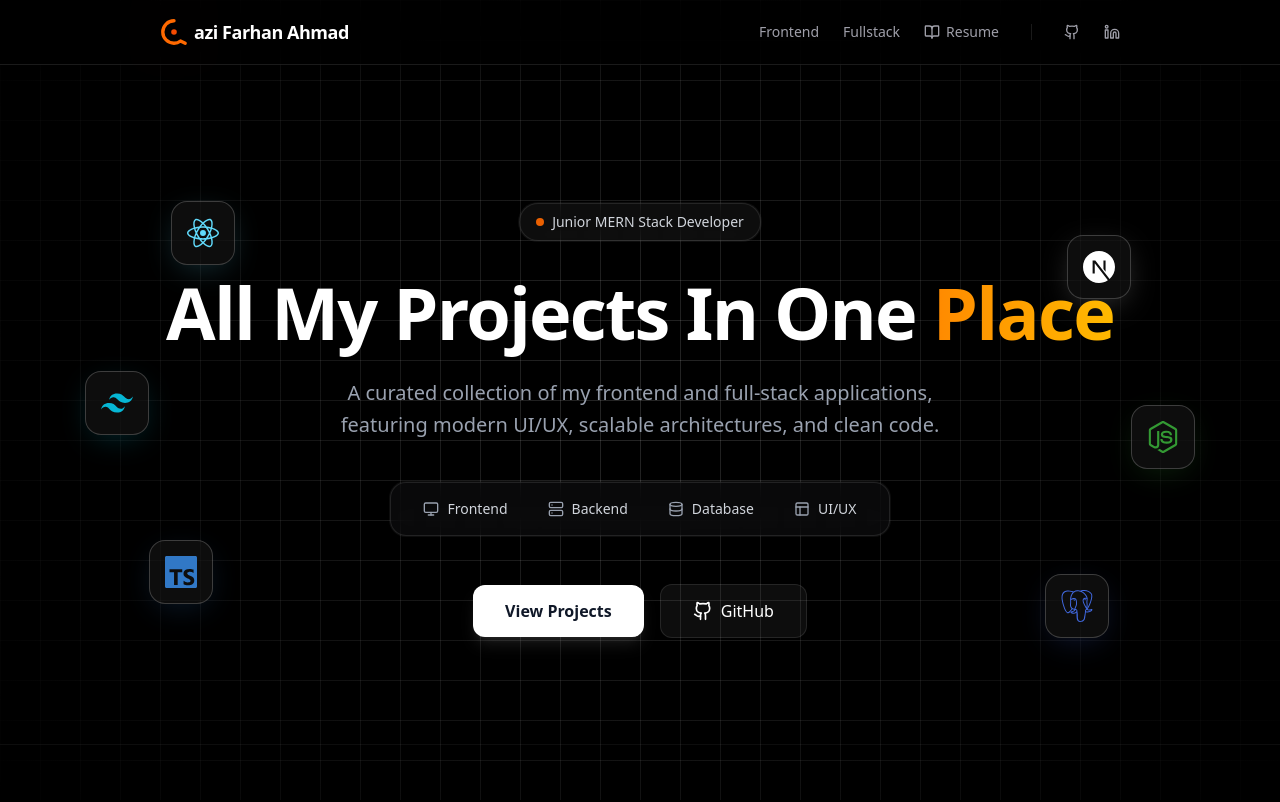
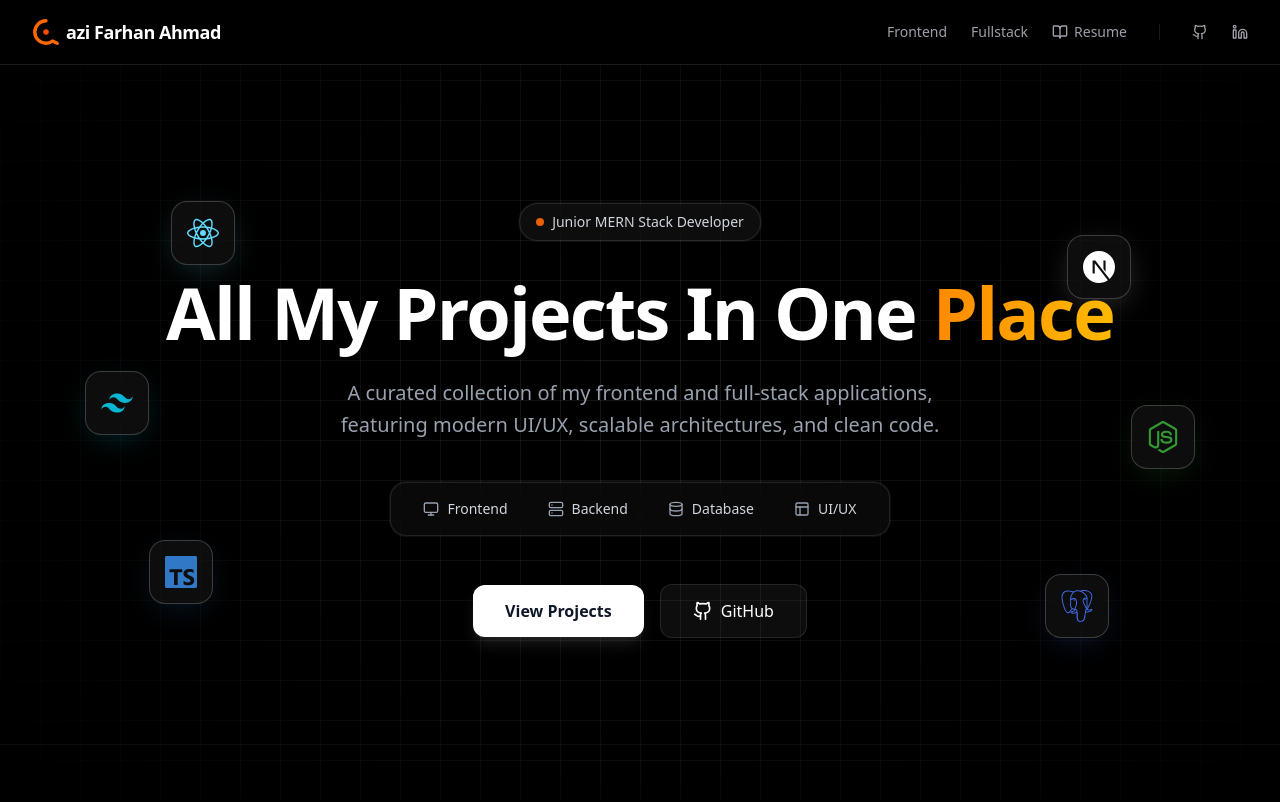
Before and after one commit to Qaziaaaa/project-showcase, a React (Vite) app: page / in a window 1280 px wide. Shown: the top 802 px of the page. Built offline with nearby package versions, Linux system fonts and the light colour scheme.

Commit message:
Reduce background net opacity and increase container max-width to reduce empty space

```diff
--- a/src/App.tsx
+++ b/src/App.tsx
@@ -16,7 +16,7 @@ export default function App() {
       <div className="min-h-screen bg-black text-zinc-100 font-sans selection:bg-orange-500/30 selection:text-orange-200 relative">
         {/* Global Grid Background - Net lines made more prominent */}
         <div className="fixed inset-0 z-0 pointer-events-none bg-black">
-          <div className="absolute inset-0 bg-[linear-gradient(to_right,#ffffff25_1px,transparent_1px),linear-gradient(to_bottom,#ffffff25_1px,transparent_1px)] bg-[size:40px_40px]"></div>
+          <div className="absolute inset-0 bg-[linear-gradient(to_right,#ffffff15_1px,transparent_1px),linear-gradient(to_bottom,#ffffff15_1px,transparent_1px)] bg-[size:40px_40px]"></div>
           <div className="absolute inset-0 bg-[radial-gradient(circle_at_center,transparent_0%,#000000_100%)]"></div>
         </div>
 
--- a/src/components/Container.tsx
+++ b/src/components/Container.tsx
@@ -7,7 +7,7 @@ interface ContainerProps {
 
 export function Container({ children, className = '' }: ContainerProps) {
   return (
-    <div className={`max-w-5xl mx-auto px-4 sm:px-6 lg:px-8 w-full ${className}`}>
+    <div className={`max-w-7xl mx-auto px-4 sm:px-6 lg:px-8 w-full ${className}`}>
       {children}
     </div>
   );
```
